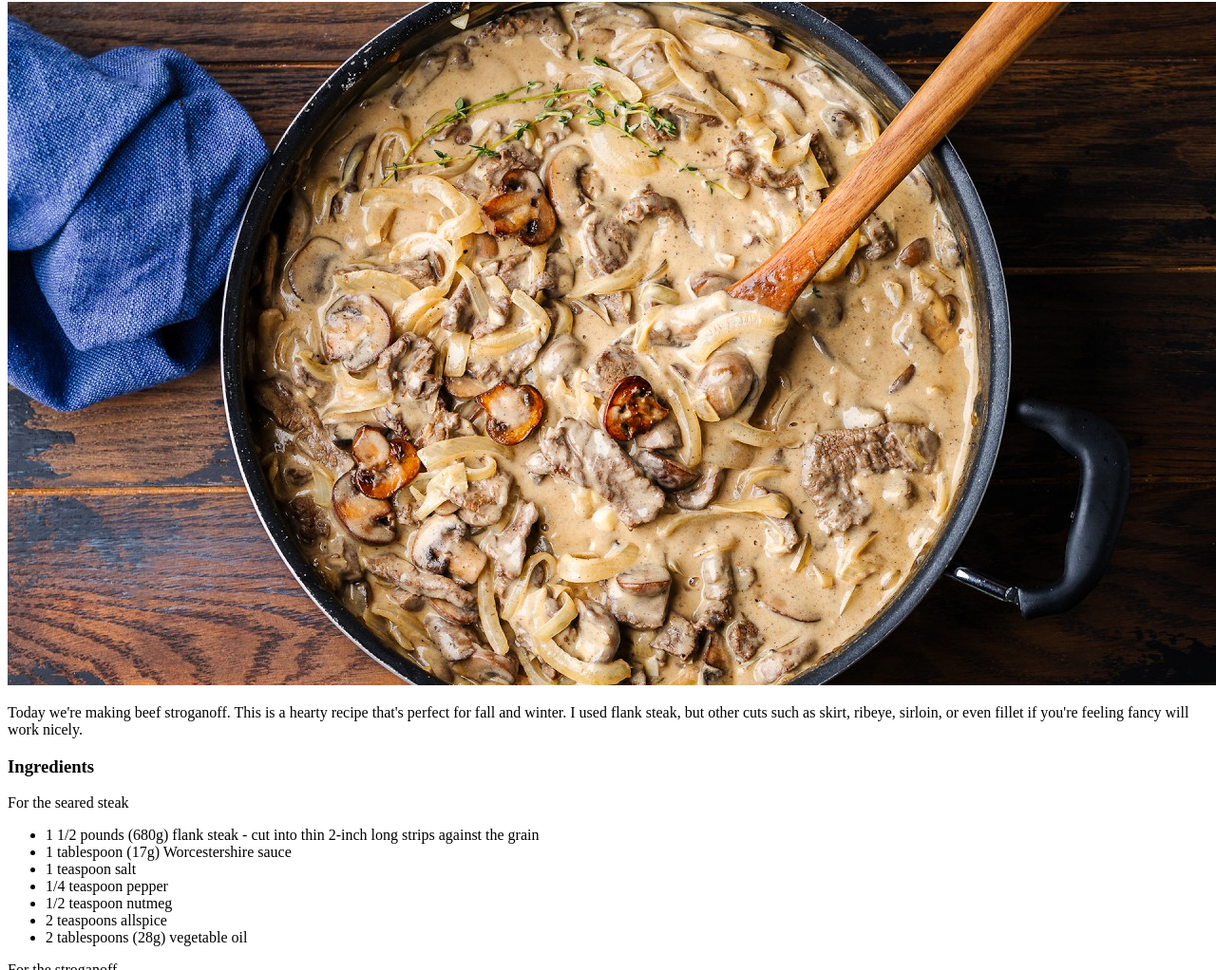
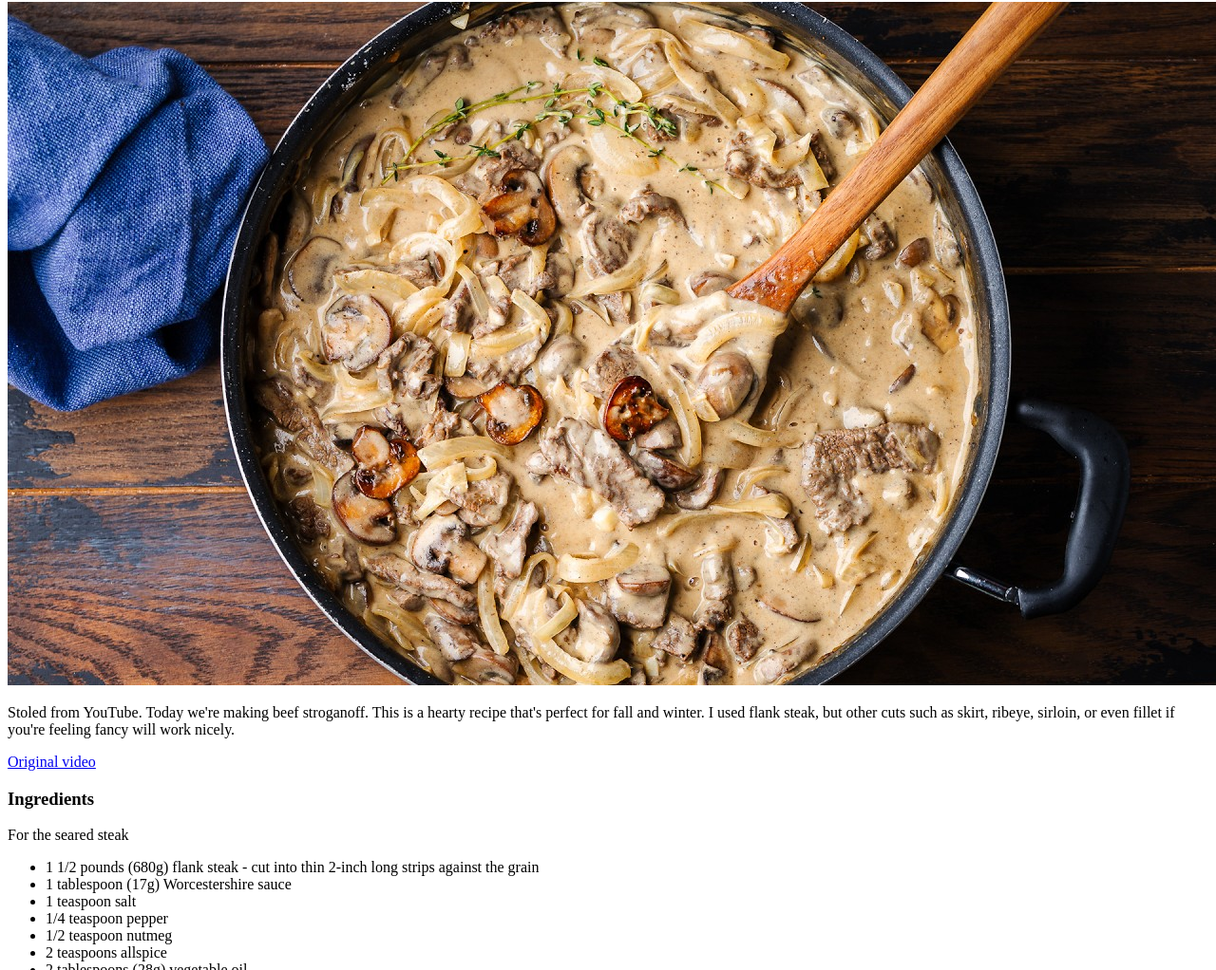
Before and after one commit to doubletap-dave/odin-recipes, a plain HTML site: page recipes/beef-stroganoff.html in a window 1280 px wide. Shown: the part 78-1100 px from the top of the page at 95% size. Drawn offline with Linux system fonts and the light colour scheme.

Commit message:
Updated beef-stroganoff.html to include video.

```diff
--- a/recipes/beef-stroganoff.html
+++ b/recipes/beef-stroganoff.html
@@ -9,9 +9,9 @@
     <h1>Beef Stroganoff</h1>
     <div>
         <img src="../images/beef-stroganoff.jpg">
-        <p>
-            Today we're making beef stroganoff.  This is a hearty recipe that's perfect for fall and winter.  I used flank steak, but other cuts such as skirt, ribeye, sirloin, or even fillet if you're feeling fancy will work nicely.
+        <p>Stoled from YouTube. Today we're making beef stroganoff.  This is a hearty recipe that's perfect for fall and winter.  I used flank steak, but other cuts such as skirt, ribeye, sirloin, or even fillet if you're feeling fancy will work nicely.
         </p>
+        <a href="https://www.youtube.com/watch?v=Pgz8JPoD8PY">Original video</a>
         <h3>Ingredients</h3>
         <p>
             For the seared steak
```
